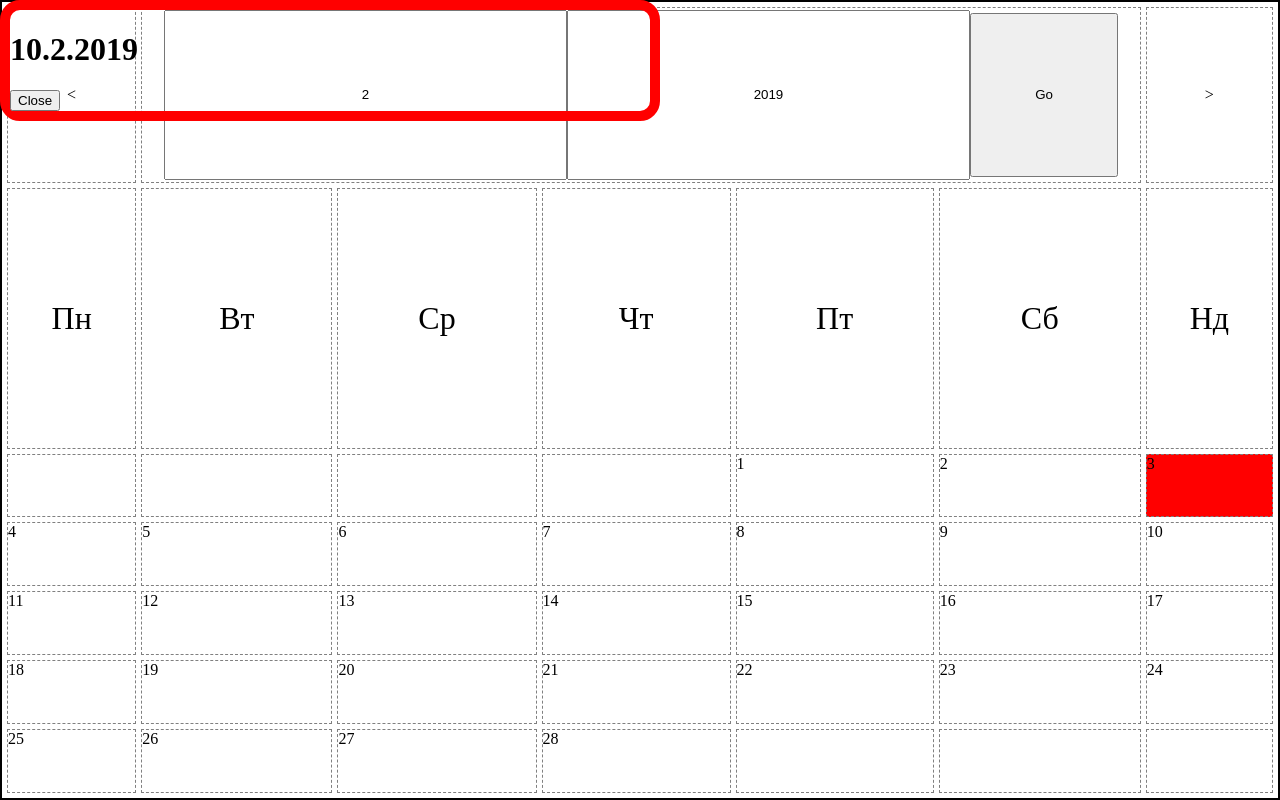
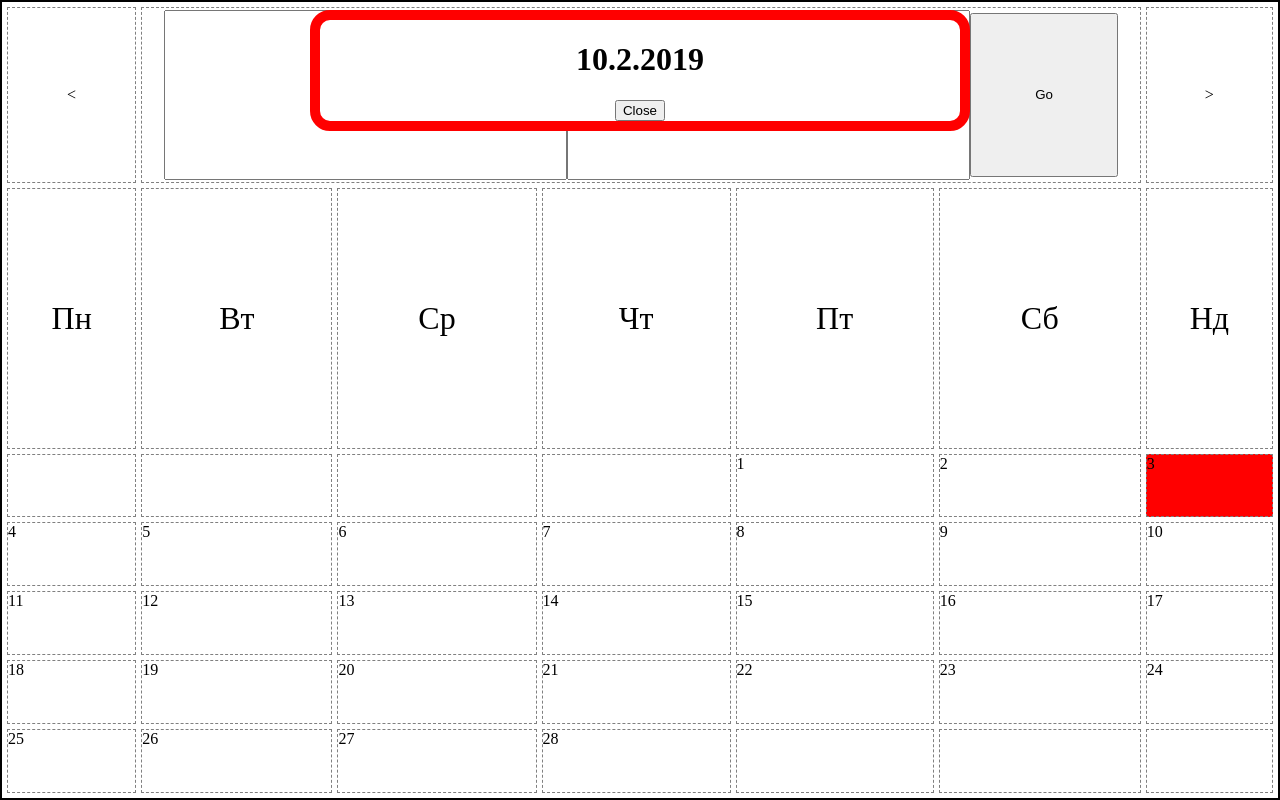
Before and after one commit to koko1313/projectjs-dom-calendar, a plain HTML site: page index.html in a window 1280 px wide. Both pictures are taken after a click on the element "10". Drawn offline with Linux system fonts and the light colour scheme.

Commit message:
Оправени стилове

```diff
--- a/style.css
+++ b/style.css
@@ -57,8 +57,16 @@ html, body {
     border-radius: 20px;
     width: 50%;
     position: absolute;
-    top: 0;
+    top: 10px;
     cursor: pointer;
+    background: white;
+    text-align: center;
+
+    /* за да е центрирано */
+    margin-left: auto;
+    margin-right: auto;
+    left: 0;
+    right: 0;
 }
 
 .popup-hidden {
```
